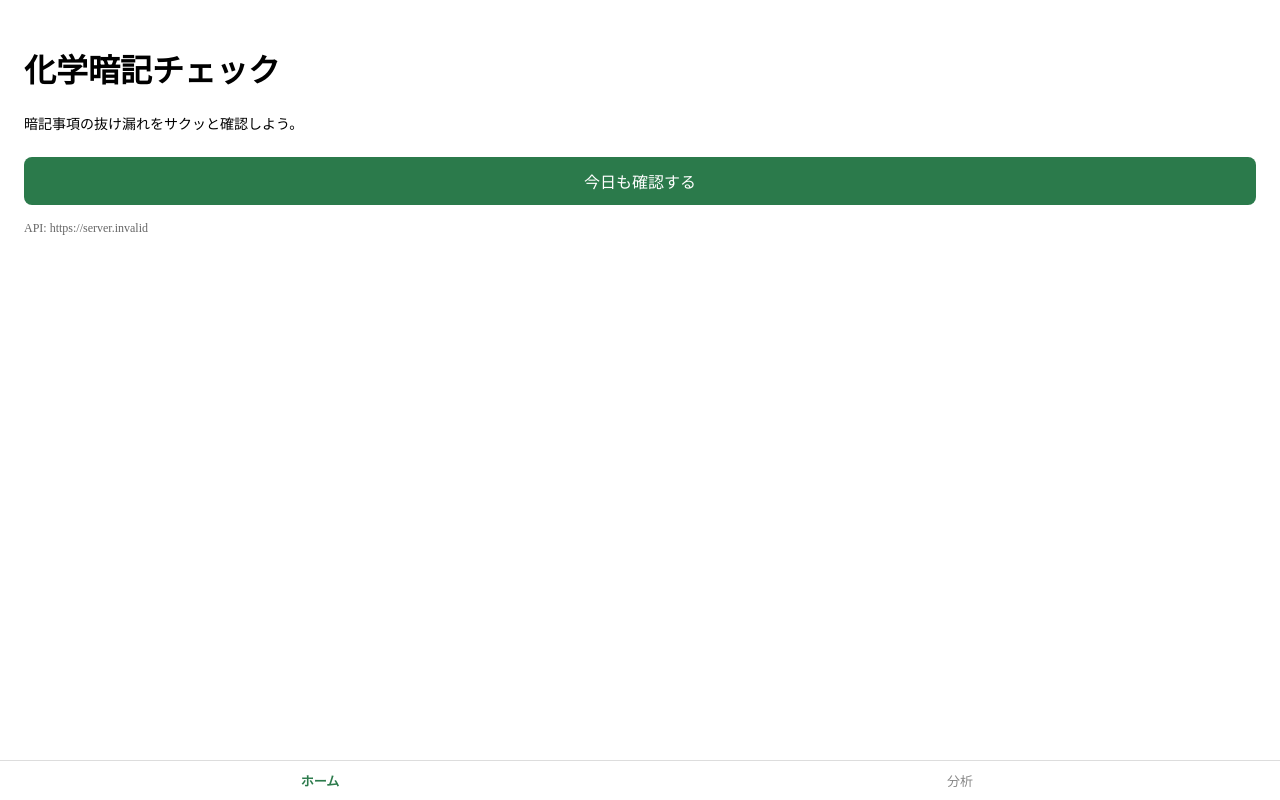
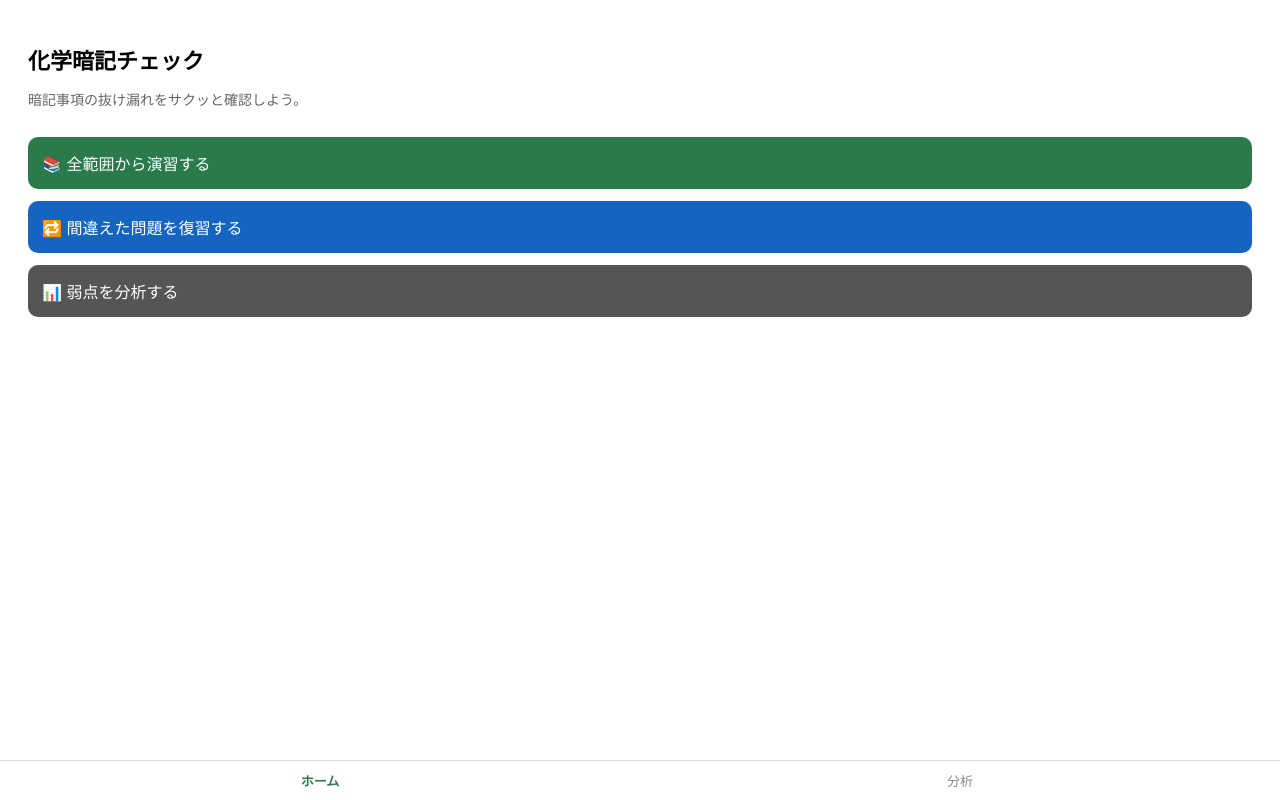
Before and after one commit to oimo-taruto/chemistry-app, a React (Vite) app in the folder frontend/: page / in a window 1280 px wide. Built offline with nearby package versions, Linux system fonts and the light colour scheme; no server answers.

Commit message:
Refactor HomePage component with button styles

```diff
--- a/frontend/src/pages/HomePage.tsx
+++ b/frontend/src/pages/HomePage.tsx
@@ -1,34 +1,40 @@
 import React from "react";
 import { useNavigate } from "react-router-dom";
-
-const API_BASE = import.meta.env.VITE_API_BASE_URL;
 
 export default function HomePage() {
   const navigate = useNavigate();
 
+  const btnStyle = (color: string): React.CSSProperties => ({
+    width: "100%",
+    padding: 14,
+    borderRadius: 10,
+    border: "none",
+    background: color,
+    color: "#fff",
+    fontSize: 16,
+    cursor: "pointer",
+    marginBottom: 12,
+    textAlign: "left",
+  });
+
   return (
-    <main style={{ padding: 16 }}>
-      <h1>化学暗記チェック</h1>
-      <p style={{ marginTop: 8, marginBottom: 24, fontSize: 14 }}>
+    <main style={{ padding: 20 }}>
+      <h1 style={{ fontSize: 22, marginBottom: 4 }}>化学暗記チェック</h1>
+      <p style={{ fontSize: 14, color: "#666", marginBottom: 28 }}>
         暗記事項の抜け漏れをサクッと確認しよう。
       </p>
-      <button
-        style={{
-          width: "100%",
-          padding: 12,
-          borderRadius: 8,
-          border: "none",
-          background: "#2b7a4b",
-          color: "#fff",
-          fontSize: 16,
-        }}
-        onClick={() => navigate("/practice")}
-      >
-        今日も確認する
+
+      <button style={btnStyle("#2b7a4b")} onClick={() => navigate("/practice")}>
+        📚 全範囲から演習する
       </button>
-      <p style={{ marginTop: 16, fontSize: 12, color: "#666" }}>
-        API: {API_BASE ?? "未設定"}
-      </p>
+
+      <button style={btnStyle("#1565c0")} onClick={() => navigate("/review")}>
+        🔁 間違えた問題を復習する
+      </button>
+
+      <button style={btnStyle("#555")} onClick={() => navigate("/mypage")}>
+        📊 弱点を分析する
+      </button>
     </main>
   );
 }
```
